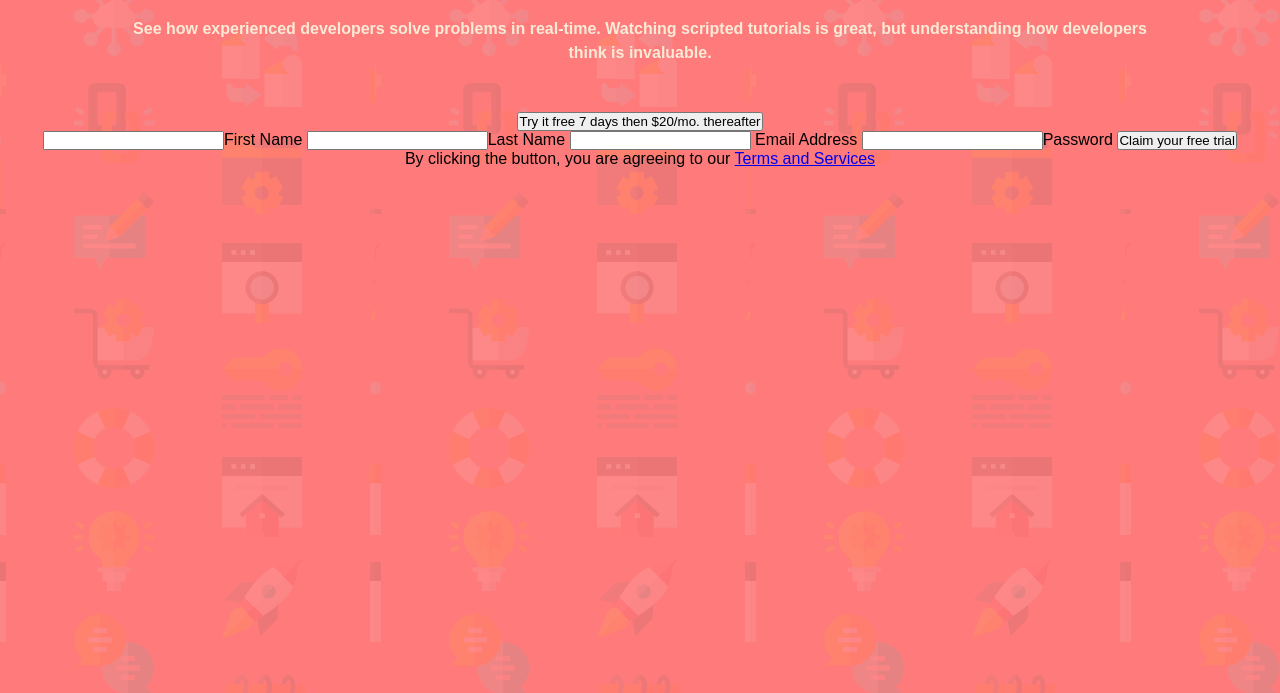
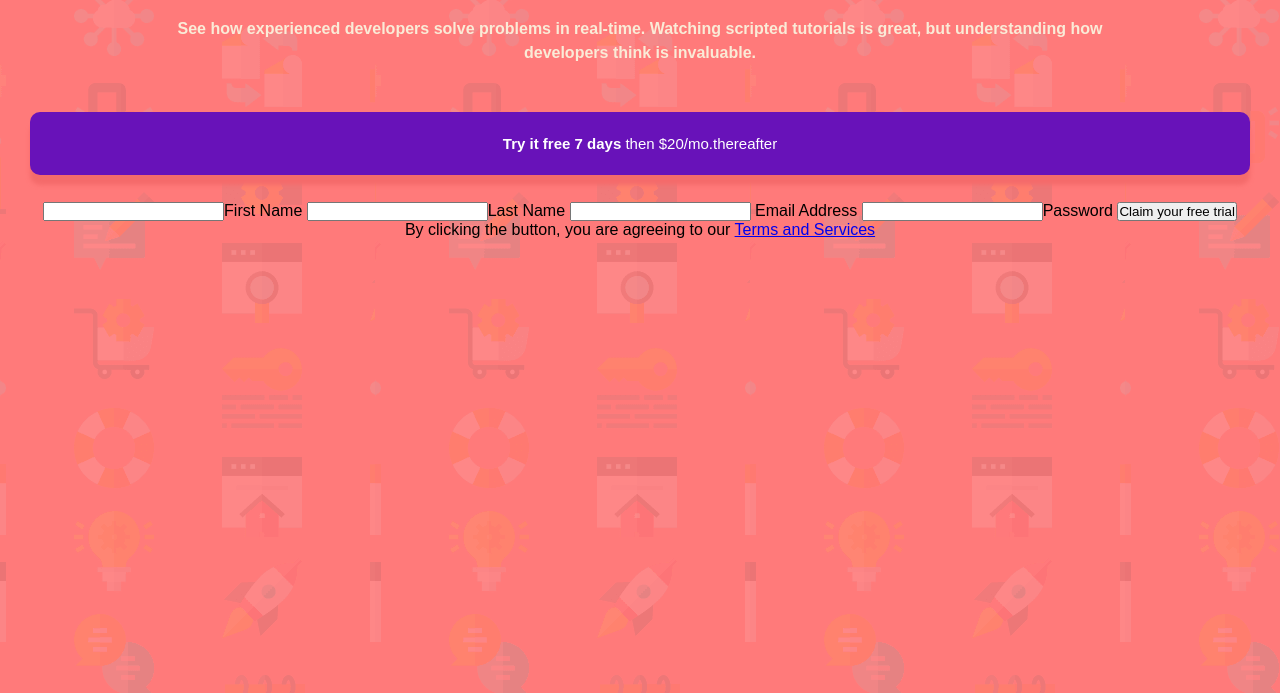
Before and after one commit to Codex-I/introsignupformcomponent, a plain HTML site: page index.html in a window 1280 px wide. Shown: the part 107-800 px from the top of the page. Drawn offline with Linux system fonts and the light colour scheme; a web font is replaced by a local one.

Commit message:
initial commit

```diff
--- a/CSS/styles.css
+++ b/CSS/styles.css
@@ -19,8 +19,9 @@ main {
     flex-direction: column;
     gap: 47px;
     text-align: center;
+    margin: 0 30px;
 }
-
+/* first section */
 .learn-first {
     display: flex;
     flex-direction: column;
@@ -40,3 +41,18 @@ h1 {
     font-weight: 600;
     line-height: 1.5;
 }
+/* Second section */
+.learn-sec {
+    display: flex;
+    flex-direction: column;
+    gap: 27px;
+}
+.free-days{
+    padding: 23px;
+    border-radius: 10px;
+    border: none;
+    background-color: #6812b9;
+    color: white;
+    font-size: 15px;
+    box-shadow: 0px 10px 4px hsl(0deg 87% 69%);
+}
--- a/index.html
+++ b/index.html
@@ -21,9 +21,8 @@
         but understanding how developers think is invaluable.</p>
   </section>
 
-  <section>
-   <button>Try it free 7 days then $20/mo. thereafter</button>
-
+  <section class="learn-sec">
+   <button class="free-days"><b>Try it free 7 days</b> then $20/mo.thereafter</button>
    <form action="#">
     <input type="text">First Name</input>
     <input type="text">Last Name </input>
```
